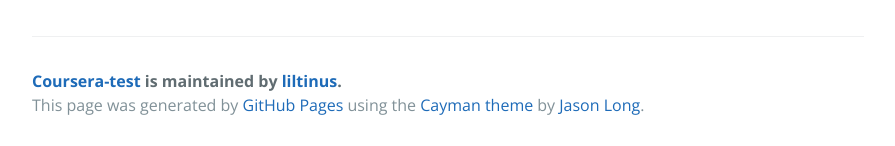
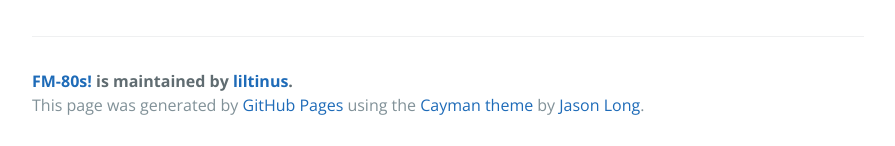
Before and after one commit to liltinus/coursera-test, a plain HTML site: page index.html in a window 1280 px wide. Shown: the part 1257-1403 px from the top of the page, without its empty margins (192-1087 px from the left). Drawn offline with nearby package versions, Linux system fonts and the light colour scheme.

Commit message:
Update index.html

```diff
--- a/index.html
+++ b/index.html
@@ -45,7 +45,7 @@
 <p>Having trouble with Pages? Check out our <a href="https://help.github.com/pages">documentation</a> or <a href="https://github.com/contact">contact support</a> and we’ll help you sort it out.</p>
 
       <footer class="site-footer">
-        <span class="site-footer-owner"><a href="https://github.com/liltinus/coursera-test">Coursera-test</a> is maintained by <a href="https://github.com/liltinus">liltinus</a>.</span>
+        <span class="site-footer-owner"><a href="https://github.com/liltinus/coursera-test">FM-80s!</a> is maintained by <a href="https://github.com/liltinus">liltinus</a>.</span>
 
         <span class="site-footer-credits">This page was generated by <a href="https://pages.github.com">GitHub Pages</a> using the <a href="https://github.com/jasonlong/cayman-theme">Cayman theme</a> by <a href="https://twitter.com/jasonlong">Jason Long</a>.</span>
       </footer>
```
